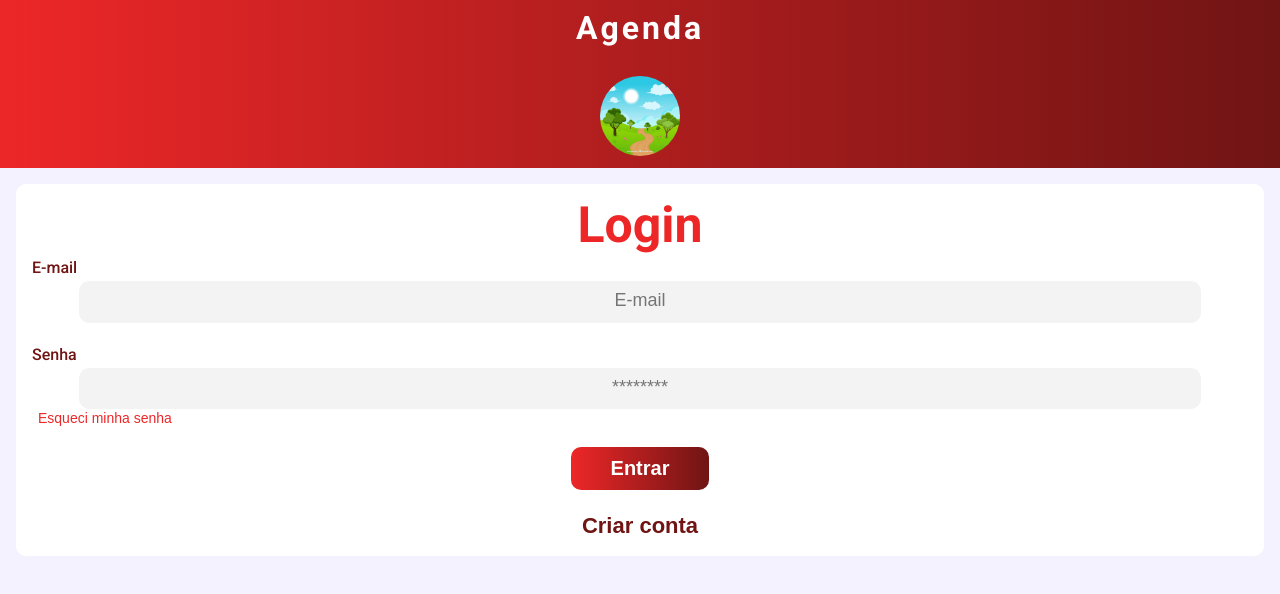
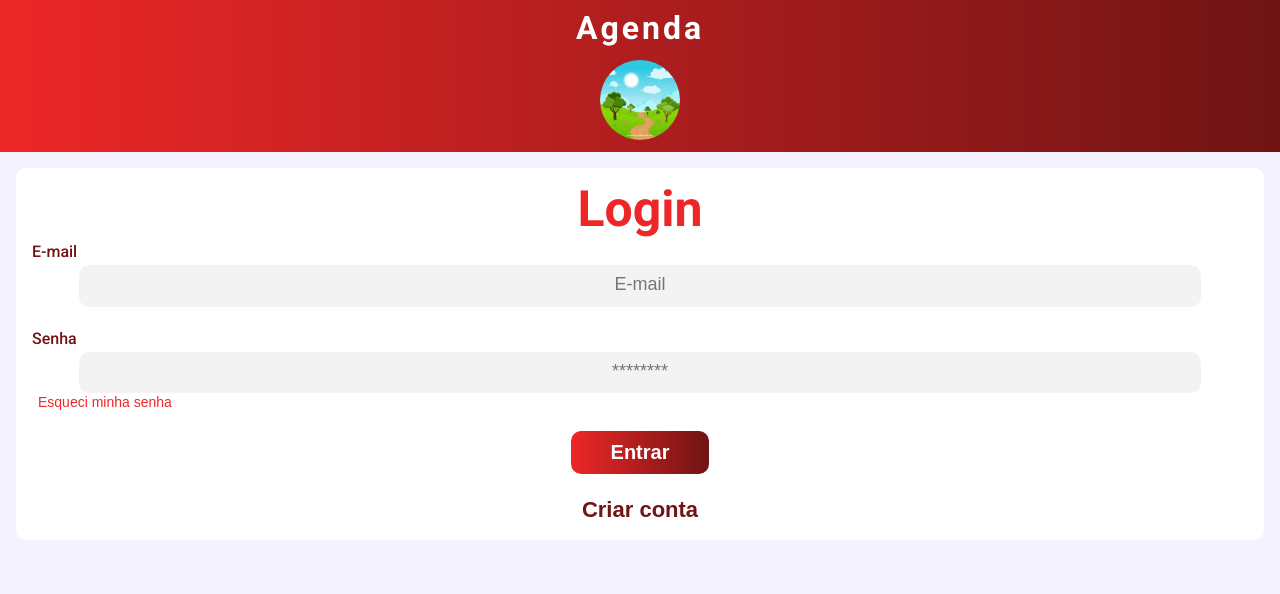
Before and after one commit to MathGPereira/spa-angular, an Angular app: page /login in a window 1280 px wide. Shown: the top 594 px of the page. Built offline with nearby package versions, Linux system fonts and the light colour scheme.

Commit message:
Resolvendo bug de estilo durante as validações dos formulários

```diff
--- a/src/app/componentes/mensagens-erro/mensagens-erro.component.css
+++ b/src/app/componentes/mensagens-erro/mensagens-erro.component.css
@@ -2,12 +2,3 @@
     color: var(--cor-secundaria);
     font-size: 12px;
 }
-
-.ng-touched.ng-invalid:not(form) {
-    border: 1px solid var(--cor-secundaria);
-    color: var(--cor-principal);
-}
-
-.ng-touched.ng-invalid:not(form)::placeholder {
-    color: var(--cor-principal);
-}
--- a/src/app/componentes/pagina-login/cabecalho-login/cabecalho-login.component.css
+++ b/src/app/componentes/pagina-login/cabecalho-login/cabecalho-login.component.css
@@ -14,7 +14,7 @@
     font-size: 32px;
     font-weight: 700;
     letter-spacing: 3px;
-    padding-bottom: 1em;
+    padding-bottom: .5em;
 }
 
 .cabecalho img {
--- a/src/styles.css
+++ b/src/styles.css
@@ -90,3 +90,12 @@ button {
     font-weight: 700;
     margin: 1em auto 0;
 }
+
+.ng-touched.ng-invalid:not(form) {
+    border: 1px solid var(--cor-secundaria);
+    color: var(--cor-principal);
+}
+
+.ng-touched.ng-invalid:not(form)::placeholder {
+    color: var(--cor-principal);
+}
```
